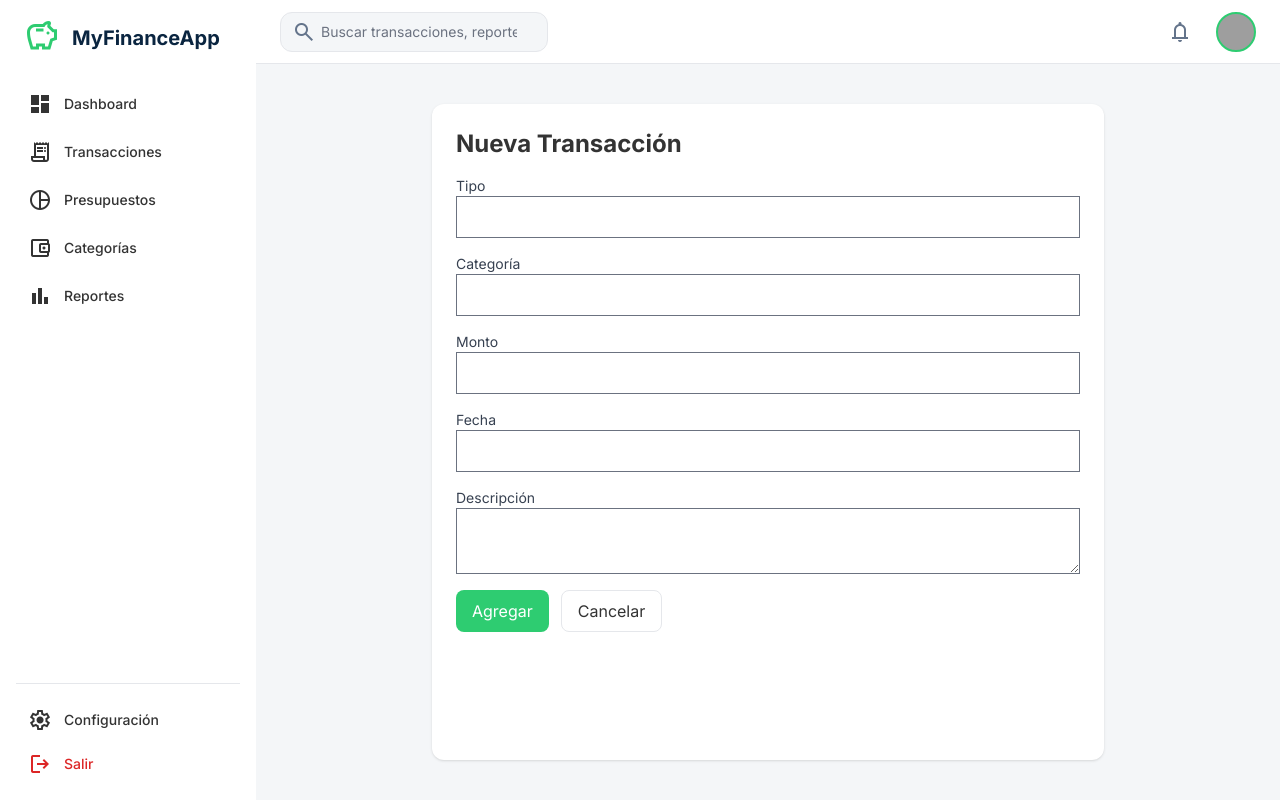
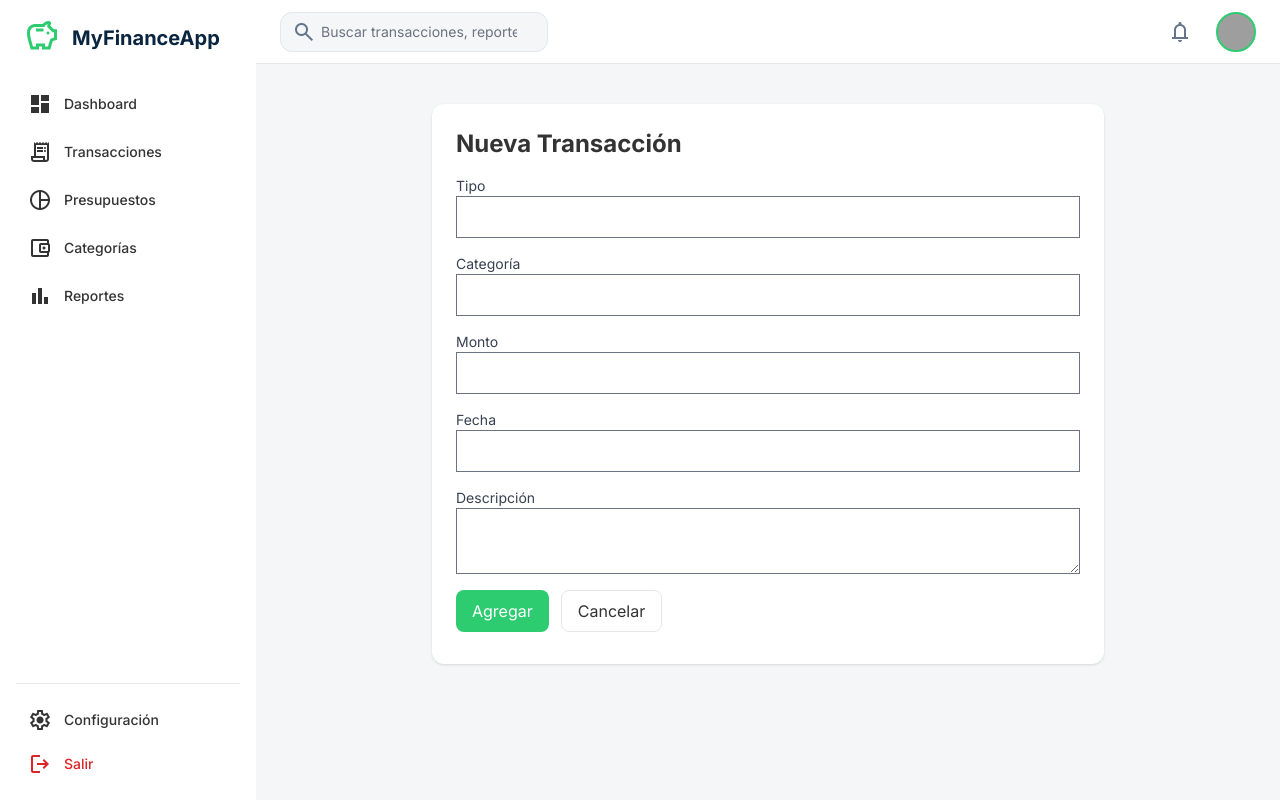
Before and after one commit to Juan-Garcia16/My-Finance-App-Django, a Django app: template templates/transactions/form.html in a window 1280 px wide. Run offline with Django 5.2, Linux system fonts and the light colour scheme; the template is opened without the code that fills it, so the values that code supplies are empty, except form fields; tables that the repository leaves empty hold one stand-in row (values such as "Sample post"); form fields are guessed from the names that the template uses; some libraries are stand-ins or nearby versions; grey boxes are pictures that could not be loaded.

Commit message:
formulario de transacciones listo, falta pulir detalles del modulo

```diff
--- a/templates/base.html
+++ b/templates/base.html
@@ -69,10 +69,10 @@
   <body
     class="font-display bg-background-light dark:bg-background-dark text-text-main dark:text-text-main-dark"
   >
-    <div class="flex h-screen w-full">
+    <div class="flex min-h-screen w-full">
       <!-- SideNavBar -->
       <aside
-        class="flex h-full w-64 flex-col justify-between bg-surface dark:bg-surface-dark p-4 transition-all duration-300"
+        class="flex sticky top-0 h-screen w-64 flex-col justify-between bg-surface dark:bg-surface-dark p-4 transition-all duration-300"
       >
         <div class="flex flex-col gap-6">
           <div class="flex items-center gap-3 px-2">
@@ -203,7 +203,7 @@
           </div>
         </header>
         <!-- Page Content -->
-        <main class="flex flex-1 overflow-y-auto">
+        <main class="flex-1 min-w-0">
           {% block content %}
           {% endblock %}
         </main>
--- a/templates/dashboard.html
+++ b/templates/dashboard.html
@@ -42,7 +42,7 @@
       <p
         class="text-3xl font-bold tracking-tight text-text-main dark:text-text-main-dark"
       >
-        {{ profile.saldo_actual }}
+        ${{ profile.saldo_actual }}
       </p>
       <p class="text-base font-medium text-accent">+2.5%</p>
     </div>
--- a/templates/transactions/form.html
+++ b/templates/transactions/form.html
@@ -1,8 +1,8 @@
 {% extends 'base.html' %}
 
 {% block content %}
-<div class="flex flex-1 justify-center py-10">
-  <div class="w-full max-w-2xl bg-white dark:bg-background-dark rounded-lg p-6 shadow">
+<div class="flex justify-center py-10">
+  <div class="w-full max-w-2xl bg-white dark:bg-background-dark rounded-lg p-6 shadow box-border break-words pb-8 min-w-0">
     <h2 class="text-2xl font-bold mb-4">{% if editing %}Editar Transacción{% else %}Nueva Transacción{% endif %}</h2>
     <form method="post">
       {% csrf_token %}
--- a/templates/transactions/transactions.html
+++ b/templates/transactions/transactions.html
@@ -3,7 +3,7 @@
 {% block content %}
 <div class="flex flex-1 justify-center py-5">
   <div
-    class="layout-content-container flex flex-col w-full max-w-7xl flex-1 px-4 sm:px-6 lg:px-8"
+    class="layout-content-container flex flex-col w-full max-w-7xl flex-1 px-4 sm:px-6 lg:px-8 min-w-0"
   >
     <div class="flex flex-wrap items-center justify-between gap-4 py-6">
       <div class="flex min-w-72 flex-col gap-2">
@@ -77,7 +77,7 @@
     </div>
     <div class="py-3 @container">
       <div
-        class="flex overflow-hidden rounded-lg border border-gray-200 dark:border-gray-700 bg-white dark:bg-background-dark"
+        class="flex overflow-hidden rounded-lg border border-gray-200 dark:border-gray-700 bg-white dark:bg-background-dark min-w-0"
       >
         <table class="w-full table-fixed">
           <thead>
```
Also changed, not shown: transactions/forms.py (+32 -5 lines).
